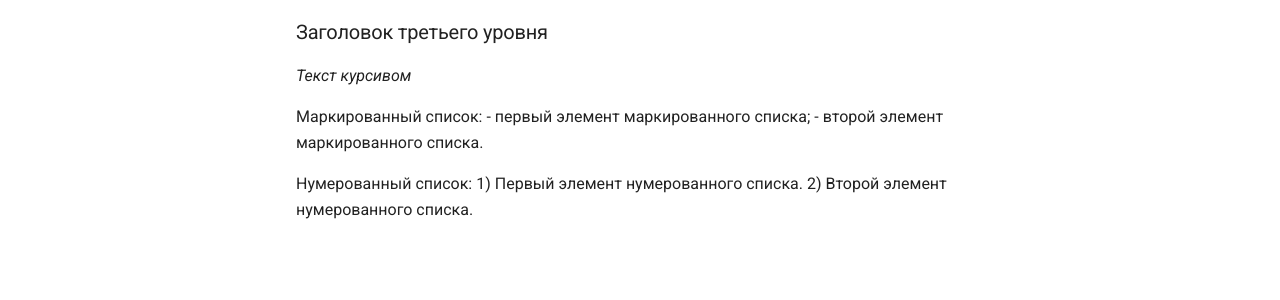
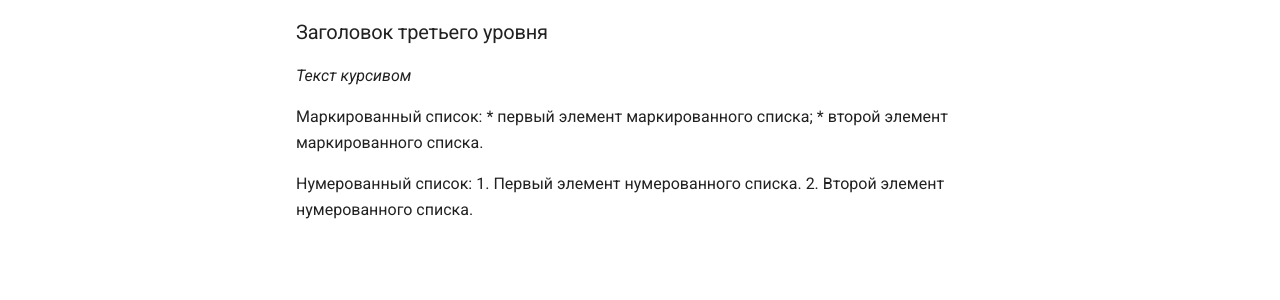
Before and after one commit to makovka85/Test_DaC, an MkDocs documentation site: the page built from docs/index.md, in a window 1280 px wide. Shown: the part 214-514 px from the top of the page. Built offline with MkDocs 1.6.1 and Material for MkDocs 9.7.7, drawn with Linux system fonts in a browser that asks for light colours.

Commit message:
что-то

```diff
--- a/docs/index.md
+++ b/docs/index.md
@@ -7,9 +7,9 @@
 *Текст курсивом*
 
 Маркированный список:
-- первый элемент маркированного списка;
-- второй элемент маркированного списка.
+* первый элемент маркированного списка;
+* второй элемент маркированного списка.
 
 Нумерованный список:
-1) Первый элемент нумерованного списка.
-2) Второй элемент нумерованного списка.
+1. Первый элемент нумерованного списка.
+2. Второй элемент нумерованного списка.
```
